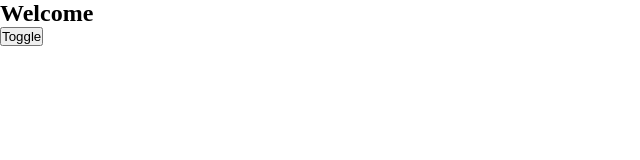
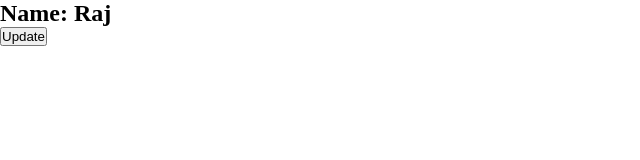
Before and after one commit to VijaylaxmiKaragaon/ReactJS, a React (Vite) app in the folder DCL/: page / in a window 1280 px wide. Shown: the top 160 px of the page, without its empty margins (0-640 px from the left). Built offline with nearby package versions, Linux system fonts and the light colour scheme.

Commit message:
Initial commit

```diff
--- a/DCL/src/App.jsx
+++ b/DCL/src/App.jsx
@@ -1,6 +1,7 @@
 import React from "react";
 import DecreaseCounter from './components/DecreaseCounter';
 import ToggleText from "./components/ToggleText";
+import StudentName from "./components/StudentName";
 // import CounterApp from './components/CounterApp';
 // import May132 from './components/May132';
 // import May13 from './components/may13';
@@ -17,7 +18,8 @@ function App() {
       {/* <May132/> */}
       {/* <CounterApp/> */}
       {/* <DecreaseCounter/> */}
-      <ToggleText/>
+      {/* <ToggleText/> */}
+      <StudentName/>
     </>
   );
 }
--- /dev/null
+++ b/DCL/src/components/StudentName.jsx
@@ -0,0 +1,30 @@
+import React, { Component } from "react";
+
+class StudentName extends Component {
+
+  state = {
+    name: "Raj"
+  };
+
+  updateName = () => {
+    this.setState({
+      name: "Kumar"
+    });
+  };
+
+  render() {
+    return (
+      <div>
+
+        <h2>Name: {this.state.name}</h2>
+
+        <button onClick={this.updateName}>
+          Update
+        </button>
+
+      </div>
+    );
+  }
+}
+
+export default StudentName;
```
